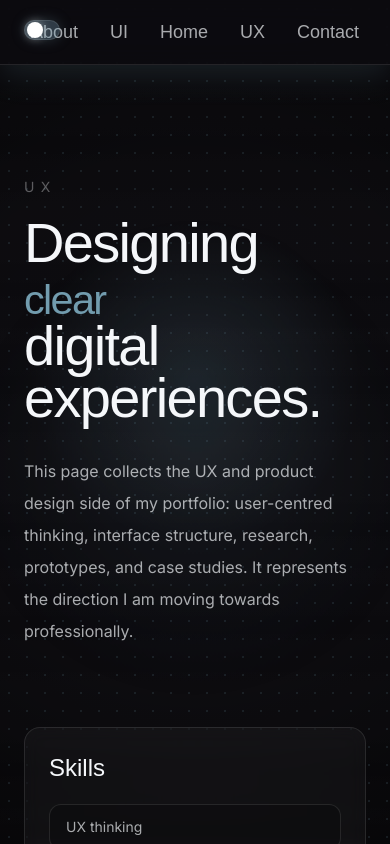
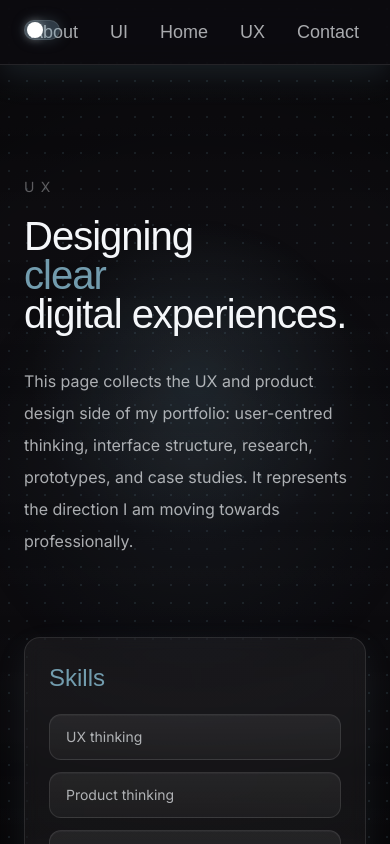
Before and after one commit to Antonelli12/gus-a.dev_portfolio, a Next.js app: page /design in a window 390 px wide. Shown: the top 844 px of the page. Built offline with nearby package versions, Linux system fonts and the light colour scheme; a web font is replaced by a local one.

Commit message:
feat: update theming and styling with improved CSS variables and utility classes

```diff
--- a/app/globals.css
+++ b/app/globals.css
@@ -1,174 +1,209 @@
 @import "tailwindcss";
 
+/* -------------------------------------------------------------------------- */
+/* Theme tokens                                                               */
+/* -------------------------------------------------------------------------- */
+
 :root {
+  color-scheme: dark;
+
   --background: #0d0c10;
   --foreground: #f5f7fa;
-  --foreground-muted: rgba(245, 247, 250, 0.68);
-  --foreground-faint: rgba(245, 247, 250, 0.35);
+  --foreground-muted: rgb(245 247 250 / 68%);
+  --foreground-faint: rgb(245 247 250 / 35%);
 
   --accent: #729cae;
-  --accent-soft: rgba(114, 156, 174, 0.16);
-  --accent-faint: rgba(114, 156, 174, 0.08);
 
-  --border-subtle: rgba(255, 255, 255, 0.1);
+  --title-main: var(--foreground);
+  --title-highlight: var(--accent);
+  --section-heading: var(--accent);
 
-  --surface-card: rgba(255, 255, 255, 0.035);
-  --surface-card-strong: rgba(255, 255, 255, 0.06);
-  --surface-pill: rgba(0, 0, 0, 0.2);
+  --border-subtle: rgb(255 255 255 / 10%);
 
-  --header-bg: rgba(13, 12, 16, 0.82);
-  --header-shadow: 0 10px 32px rgba(114, 156, 174, 0.16);
+  --surface-card: linear-gradient(
+    180deg,
+    rgb(255 255 255 / 5%),
+    rgb(255 255 255 / 3.5%)
+  );
+  --surface-pill: linear-gradient(
+    180deg,
+    rgb(255 255 255 / 7%),
+    rgb(255 255 255 / 4%)
+  );
 
-  --toggle-bg: rgba(114, 156, 174, 0.35);
-  --toggle-bg-hover: rgba(114, 156, 174, 0.5);
+  --card-shadow: 0 12px 30px rgb(114 156 174 / 10%);
+  --pill-shadow: inset 0 1px 0 rgb(255 255 255 / 4%);
+
+  --header-bg: rgb(13 12 16 / 82%);
+  --header-shadow: 0 10px 32px rgb(114 156 174 / 16%);
+
+  --toggle-bg: rgb(114 156 174 / 35%);
+  --toggle-bg-hover: rgb(114 156 174 / 50%);
   --toggle-knob: #ffffff;
-  --toggle-knob-shadow: 0 0 10px rgba(255, 255, 255, 0.45);
-  --toggle-shadow: 0 0 14px rgba(114, 156, 174, 0.25);
+  --toggle-knob-shadow: 0 0 10px rgb(255 255 255 / 45%);
+  --toggle-shadow: 0 0 14px rgb(114 156 174 / 25%);
 
-  --button-bg: rgba(255, 255, 255, 0.05);
-  --button-bg-hover: rgba(114, 156, 174, 0.12);
-  --button-border: rgba(255, 255, 255, 0.1);
-  --button-border-hover: rgba(114, 156, 174, 0.5);
-  --button-text: rgba(245, 247, 250, 0.72);
+  --button-bg: rgb(255 255 255 / 5%);
+  --button-bg-hover: rgb(114 156 174 / 12%);
+  --button-border: rgb(255 255 255 / 10%);
+  --button-border-hover: rgb(114 156 174 / 50%);
+  --button-text: rgb(245 247 250 / 72%);
   --button-text-hover: #ffffff;
 
-  --field-bg: rgba(0, 0, 0, 0.25);
-  --field-bg-focus: rgba(0, 0, 0, 0.35);
-  --field-border: rgba(255, 255, 255, 0.1);
-  --field-border-focus: rgba(114, 156, 174, 0.7);
-  --field-placeholder: rgba(245, 247, 250, 0.3);
+  --field-bg: rgb(0 0 0 / 25%);
+  --field-bg-focus: rgb(0 0 0 / 35%);
+  --field-border: rgb(255 255 255 / 10%);
+  --field-border-focus: rgb(114 156 174 / 70%);
+  --field-placeholder: rgb(245 247 250 / 30%);
 
-  --status-success-border: rgba(114, 156, 174, 0.5);
-  --status-success-bg: rgba(114, 156, 174, 0.1);
+  --status-success-border: rgb(114 156 174 / 50%);
+  --status-success-bg: rgb(114 156 174 / 10%);
   --status-success-text: #ffffff;
-  --status-success-shadow: 0 0 24px rgba(114, 156, 174, 0.16);
+  --status-success-shadow: 0 0 24px rgb(114 156 174 / 16%);
 
-  --status-error-border: rgba(248, 113, 113, 0.4);
-  --status-error-bg: rgba(239, 68, 68, 0.1);
+  --status-error-border: rgb(248 113 113 / 40%);
+  --status-error-bg: rgb(239 68 68 / 10%);
   --status-error-text: #fee2e2;
 
   --site-vignette: radial-gradient(
     circle at center,
     transparent 0%,
-    rgba(0, 0, 0, 0.18) 58%,
-    rgba(0, 0, 0, 0.52) 100%
+    rgb(0 0 0 / 18%) 58%,
+    rgb(0 0 0 / 52%) 100%
   );
 
-  --site-grid-primary: rgba(114, 156, 174, 0.22);
-  --site-grid-secondary: rgba(114, 156, 174, 0.1);
+  --site-grid-primary: rgb(114 156 174 / 22%);
+  --site-grid-secondary: rgb(114 156 174 / 10%);
 
   --site-noise: linear-gradient(
     to bottom,
-    rgba(255, 255, 255, 0.018),
-    rgba(255, 255, 255, 0) 20%,
-    rgba(255, 255, 255, 0.012) 40%,
-    rgba(255, 255, 255, 0) 60%,
-    rgba(255, 255, 255, 0.018) 100%
+    rgb(255 255 255 / 1.8%),
+    rgb(255 255 255 / 0%) 20%,
+    rgb(255 255 255 / 1.2%) 40%,
+    rgb(255 255 255 / 0%) 60%,
+    rgb(255 255 255 / 1.8%) 100%
   );
 
   --site-glow: radial-gradient(
       circle at 50% 45%,
-      rgba(114, 156, 174, 0.14),
+      rgb(114 156 174 / 14%),
       transparent 32%
     ),
     radial-gradient(
       circle at 50% 55%,
-      rgba(114, 156, 174, 0.08),
+      rgb(114 156 174 / 8%),
       transparent 48%
     );
 }
 
 html[data-theme="light"] {
-  --background: #eef4f7;
-  --foreground: #0d0c10;
-  --foreground-muted: rgba(13, 12, 16, 0.72);
-  --foreground-faint: rgba(13, 12, 16, 0.42);
+  --background: #f5f7f8;
+  --foreground: #24313a;
+  --foreground-muted: rgb(36 49 58 / 76%);
+  --foreground-faint: rgb(36 49 58 / 48%);
 
-  --accent: #4f8297;
-  --accent-soft: rgba(79, 130, 151, 0.18);
-  --accent-faint: rgba(79, 130, 151, 0.1);
+  --accent: #6f96a7;
+  --title-main: var(--accent);
+  --title-highlight: #4f7382;
+  --section-heading: #4f7382;
 
-  --border-subtle: rgba(13, 12, 16, 0.14);
+  --border-subtle: rgb(36 49 58 / 14%);
 
-  --surface-card: rgba(13, 12, 16, 0.09);
-  --surface-card-strong: rgba(13, 12, 16, 0.13);
-  --surface-pill: rgba(13, 12, 16, 0.12);
+  --surface-card: linear-gradient(
+    180deg,
+    rgb(111 150 167 / 20%),
+    rgb(255 255 255 / 55%)
+  );
 
-  --header-bg: rgba(238, 244, 247, 0.88);
-  --header-shadow: 0 10px 32px rgba(79, 130, 151, 0.2);
+  --surface-card-strong: rgb(111 150 167 / 18%);
 
-  --toggle-bg: rgba(79, 130, 151, 0.25);
-  --toggle-bg-hover: rgba(79, 130, 151, 0.38);
+  --surface-pill: linear-gradient(
+    180deg,
+    rgb(111 150 167 / 16%),
+    rgb(255 255 255 / 36%)
+  );
+
+  --header-bg: rgb(245 247 248 / 90%);
+  --header-shadow: 0 10px 28px rgb(111 150 167 / 12%);
+
+  --toggle-bg: rgb(111 150 167 / 22%);
+  --toggle-bg-hover: rgb(111 150 167 / 32%);
   --toggle-knob: #ffffff;
-  --toggle-knob-shadow: 0 0 10px rgba(79, 130, 151, 0.4);
-  --toggle-shadow: 0 0 14px rgba(79, 130, 151, 0.22);
+  --toggle-knob-shadow: 0 0 8px rgb(111 150 167 / 24%);
+  --toggle-shadow: 0 0 12px rgb(111 150 167 / 16%);
 
-  --button-bg: rgba(13, 12, 16, 0.05);
-  --button-bg-hover: rgba(79, 130, 151, 0.16);
-  --button-border: rgba(13, 12, 16, 0.16);
-  --button-border-hover: rgba(79, 130, 151, 0.65);
-  --button-text: rgba(13, 12, 16, 0.78);
-  --button-text-hover: #0d0c10;
+  --button-bg: rgb(255 255 255 / 52%);
+  --button-bg-hover: rgb(111 150 167 / 16%);
+  --button-border: rgb(36 49 58 / 16%);
+  --button-border-hover: rgb(111 150 167 / 46%);
+  --button-text: rgb(36 49 58 / 80%);
+  --button-text-hover: #24313a;
 
-  --field-bg: rgba(13, 12, 16, 0.06);
-  --field-bg-focus: rgba(13, 12, 16, 0.09);
-  --field-border: rgba(13, 12, 16, 0.16);
-  --field-border-focus: rgba(79, 130, 151, 0.7);
-  --field-placeholder: rgba(13, 12, 16, 0.38);
+  --field-bg: rgb(255 255 255 / 40%);
+  --field-bg-focus: rgb(255 255 255 / 66%);
+  --field-border: rgb(36 49 58 / 14%);
+  --field-border-focus: rgb(111 150 167 / 58%);
+  --field-placeholder: rgb(36 49 58 / 38%);
 
-  --status-success-border: rgba(79, 130, 151, 0.55);
-  --status-success-bg: rgba(79, 130, 151, 0.14);
-  --status-success-text: #0d0c10;
-  --status-success-shadow: 0 0 24px rgba(79, 130, 151, 0.16);
+  --status-success-border: rgb(111 150 167 / 40%);
+  --status-success-bg: rgb(111 150 167 / 14%);
+  --status-success-text: #24313a;
+  --status-success-shadow: 0 0 18px rgb(111 150 167 / 12%);
 
-  --status-error-border: rgba(185, 28, 28, 0.35);
-  --status-error-bg: rgba(248, 113, 113, 0.15);
+  --status-error-border: rgb(185 28 28 / 28%);
+  --status-error-bg: rgb(248 113 113 / 14%);
   --status-error-text: #7f1d1d;
 
   --site-vignette: radial-gradient(
     circle at center,
     transparent 0%,
-    rgba(79, 130, 151, 0.08) 58%,
-    rgba(13, 12, 16, 0.08) 100%
+    rgb(111 150 167 / 4%) 58%,
+    rgb(36 49 58 / 5%) 100%
   );
 
-  --site-grid-primary: rgba(79, 130, 151, 0.3);
-  --site-grid-secondary: rgba(79, 130, 151, 0.15);
+  --site-grid-primary: rgb(111 150 167 / 18%);
+  --site-grid-secondary: rgb(111 150 167 / 8%);
 
   --site-noise: linear-gradient(
     to bottom,
-    rgba(13, 12, 16, 0.012),
-    rgba(13, 12, 16, 0) 20%,
-    rgba(13, 12, 16, 0.008) 40%,
-    rgba(13, 12, 16, 0) 60%,
-    rgba(13, 12, 16, 0.012) 100%
+    rgb(36 49 58 / 1%),
+    rgb(36 49 58 / 0%) 20%,
+    rgb(36 49 58 / 0.7%) 40%,
+    rgb(36 49 58 / 0%) 60%,
+    rgb(36 49 58 / 1%) 100%
   );
 
   --site-glow: radial-gradient(
       circle at 50% 45%,
-      rgba(79, 130, 151, 0.12),
+      rgb(111 150 167 / 7%),
       transparent 32%
     ),
     radial-gradient(
       circle at 50% 55%,
-      rgba(79, 130, 151, 0.08),
+      rgb(111 150 167 / 3.5%),
       transparent 48%
     );
+
+  --card-shadow: 0 14px 32px rgb(111 150 167 / 10%);
+  --pill-shadow: inset 0 1px 0 rgb(255 255 255 / 32%);
 }
 
+/* -------------------------------------------------------------------------- */
+/* Base                                                                       */
+/* -------------------------------------------------------------------------- */
+
 html {
-  color-scheme: dark;
   scroll-behavior: smooth;
-}
-
-html[data-theme="light"] {
-  color-scheme: light;
 }
 
 body {
   background: var(--background);
   color: var(--foreground);
 }
+
+/* -------------------------------------------------------------------------- */
+/* Site background                                                            */
+/* -------------------------------------------------------------------------- */
 
 .bg-site-base {
   background-color: var(--background);
@@ -201,18 +236,27 @@ html[data-theme="dark"] .bg-site-noise {
   background: var(--site-glow);
 }
 
-/* Reusable theme-aware utilities */
+/* -------------------------------------------------------------------------- */
+/* Reusable UI utilities                                                      */
+/* -------------------------------------------------------------------------- */
+
 .ui-card {
   border: 1px solid var(--border-subtle);
   background: var(--surface-card);
   color: var(--foreground);
   backdrop-filter: blur(8px);
+  box-shadow: var(--card-shadow);
 }
 
 .ui-pill {
   border: 1px solid var(--border-subtle);
   background: var(--surface-pill);
   color: var(--foreground-muted);
+  box-shadow: var(--pill-shadow);
+}
+
+.ui-block-title {
+  color: var(--section-heading);
 }
 
 .ui-button {
@@ -255,6 +299,10 @@ html[data-theme="dark"] .bg-site-noise {
   color: var(--status-error-text);
 }
 
+/* -------------------------------------------------------------------------- */
+/* Theme text helpers                                                         */
+/* -------------------------------------------------------------------------- */
+
 .text-theme {
   color: var(--foreground);
 }
@@ -270,6 +318,10 @@ html[data-theme="dark"] .bg-site-noise {
 .text-theme-accent {
   color: var(--accent);
 }
+
+/* -------------------------------------------------------------------------- */
+/* Animation                                                                  */
+/* -------------------------------------------------------------------------- */
 
 @keyframes site-breathe {
   0%,
@@ -295,6 +347,10 @@ html[data-theme="dark"] .bg-site-noise {
   }
 }
 
+/* -------------------------------------------------------------------------- */
+/* Font helpers                                                               */
+/* -------------------------------------------------------------------------- */
+
 .font-heading {
   font-family: var(--font-heading), monospace;
 }
--- a/components/about/about-section.tsx
+++ b/components/about/about-section.tsx
@@ -33,7 +33,7 @@ function AboutBlock({
       id={id}
       className={`ui-card scroll-mt-28 rounded-2xl p-6 sm:p-8 ${className}`}
     >
-      <h3 className={`${headingFont.className} text-2xl text-theme sm:text-3xl`}>
+      <h3 className={`${headingFont.className} ui-block-title text-2xl sm:text-3xl`}>
         {title}
       </h3>
 
--- a/components/design/design-section.tsx
+++ b/components/design/design-section.tsx
@@ -30,7 +30,7 @@ function DesignBlock({
       id={id}
       className={`ui-card rounded-2xl p-6 sm:p-8 ${className}`}
     >
-      <h3 className={`${headingFont.className} text-2xl text-theme sm:text-3xl`}>
+      <h3 className={`${headingFont.className} ui-block-title text-2xl sm:text-3xl`}>
         {title}
       </h3>
 
--- a/components/dev/dev-section.tsx
+++ b/components/dev/dev-section.tsx
@@ -25,7 +25,7 @@ function DevBlock({
 }) {
   return (
     <section id={id} className="ui-card rounded-2xl p-6 sm:p-8">
-      <h3 className={`${headingFont.className} text-2xl text-theme sm:text-3xl`}>
+      <h3 className={`${headingFont.className} ui-block-title text-2xl sm:text-3xl`}>
         {title}
       </h3>
 
@@ -90,9 +90,9 @@ export function DevSection() {
 
           <DevBlock id="links" title={devLinks.title}>
             <div className="flex flex-wrap gap-3">
-              {devLinks.items.map((link) => (
+              {devLinks.items.map((link, index) => (
               <a
-                  key={link.href}
+                key={`${link.label}-${link.href}-${index}`}
                 href={link.href}
                 target="_blank"
                 rel="noreferrer"
--- a/components/layout/theme-toggle.tsx
+++ b/components/layout/theme-toggle.tsx
@@ -4,34 +4,34 @@ import { useEffect, useState } from "react";
 
 type Theme = "dark" | "light";
 
-function getInitialTheme(): Theme {
-  if (typeof document === "undefined") {
-    return "dark";
+export function ThemeToggle() {
+  const [theme, setTheme] = useState<Theme>("dark");
+  const [hasMounted, setHasMounted] = useState(false);
+
+  useEffect(() => {
+    const currentTheme =
+      document.documentElement.dataset.theme === "light" ? "light" : "dark";
+
+    setTheme(currentTheme);
+    setHasMounted(true);
+  }, []);
+
+  function toggleTheme() {
+    const nextTheme = theme === "dark" ? "light" : "dark";
+
+    setTheme(nextTheme);
+    document.documentElement.dataset.theme = nextTheme;
+    window.localStorage.setItem("theme", nextTheme);
   }
 
-  return document.documentElement.dataset.theme === "light" ? "light" : "dark";
-}
-
-export function ThemeToggle() {
-  const [theme, setTheme] = useState<Theme>(getInitialTheme);
-
-  useEffect(() => {
-    document.documentElement.dataset.theme = theme;
-    window.localStorage.setItem("theme", theme);
-  }, [theme]);
-
-  const isLight = theme === "light";
+  const isLight = hasMounted && theme === "light";
 
   return (
     <button
       type="button"
       aria-label="Toggle theme"
       aria-pressed={isLight}
-      onClick={() =>
-        setTheme((currentTheme) =>
-          currentTheme === "dark" ? "light" : "dark",
-        )
-      }
+      onClick={toggleTheme}
       className="group relative h-5 w-9 rounded-full border border-[var(--border-subtle)] bg-[var(--toggle-bg)] shadow-[var(--toggle-shadow)] transition hover:bg-[var(--toggle-bg-hover)]"
     >
       <span
--- a/lib/typography.ts
+++ b/lib/typography.ts
@@ -4,13 +4,13 @@ export const sectionEyebrowClassName =
   "mb-5 text-sm uppercase tracking-[0.45em] text-theme-faint";
 
 export const sectionTitleClassName =
-  "text-[clamp(3.5rem,7vw,6.5rem)] leading-[0.92] tracking-[-0.03em] text-theme";
+  "mt-4 max-w-4xl text-[clamp(2.5rem,5.5vw,4.5rem)] leading-[0.95] tracking-tight";
 
 export const sectionTitleHighlightStyle = {
-  color: "var(--accent)",
-  fontSize: "0.74em",
+  color: "var(--title-highlight)",
+  fontSize: "1em",
   lineHeight: 1,
-} satisfies CSSProperties;
+};
 
 export const sectionSummaryClassName =
   "mt-8 max-w-2xl text-base leading-8 text-theme-muted sm:text-lg";
```
Lines whose indentation alone changed are shown as unchanged.
